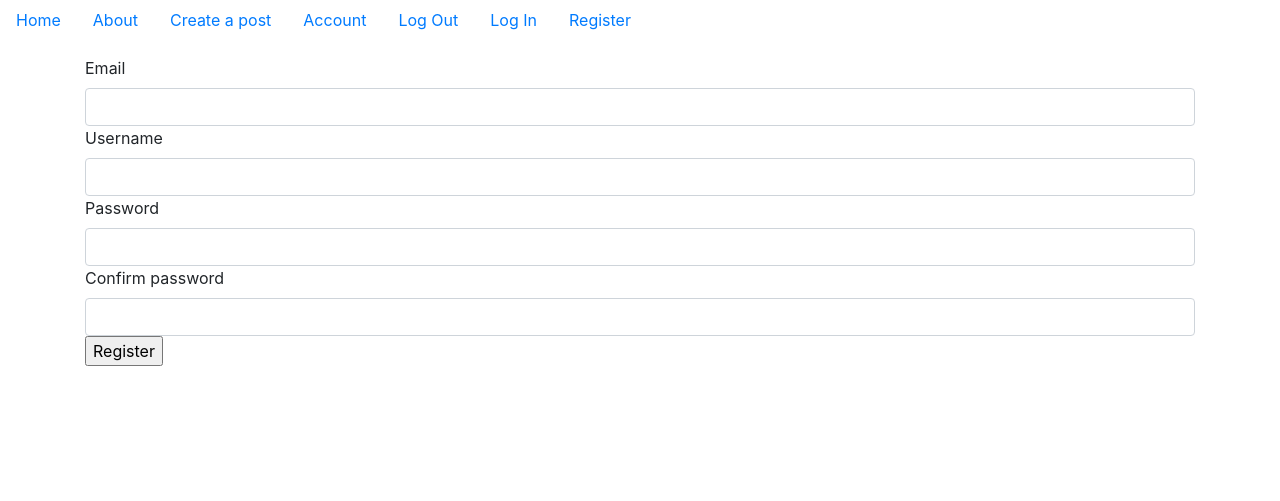
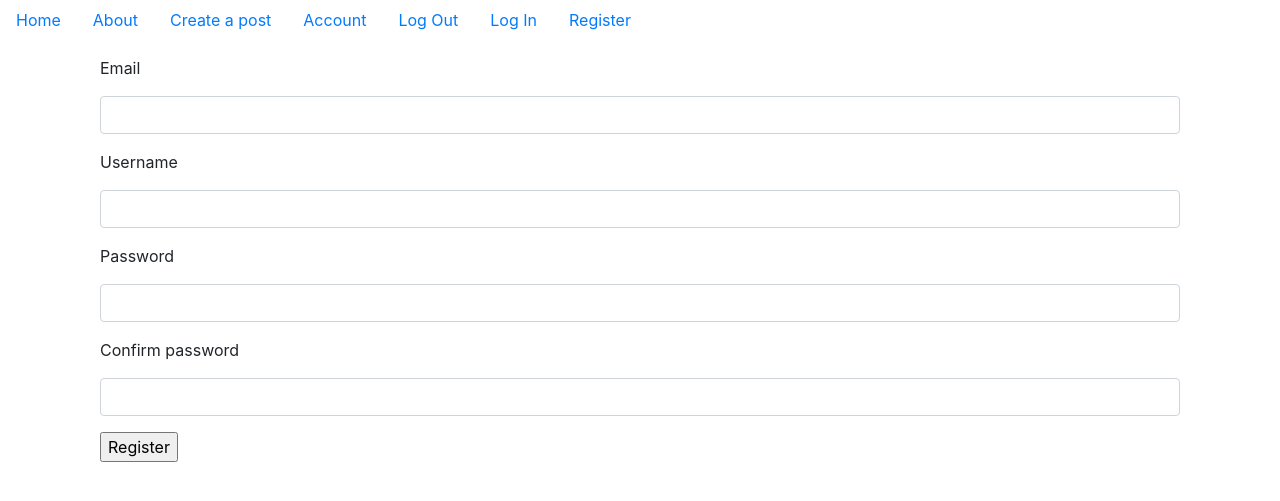
Before and after one commit to n-czekalska/fantasyBlog, a Flask app: page /register in a window 1280 px wide. Shown: the top 501 px of the page. Run offline with Flask 2, Linux system fonts and the light colour scheme; some libraries are stand-ins or nearby versions.

Commit message:
login and register html

```diff
--- a/fantasyBlog/__init__.py
+++ b/fantasyBlog/__init__.py
@@ -7,7 +7,7 @@ from flask_login import LoginManager
 
 
 app = Flask(__name__)
-
+app.config['SECRET_KEY'] = 'mysecret'
 ##db setup#############
 basedir = os.path.abspath(os.path.dirname(__file__))
 app.config['SQLALCHEMY_DATABASE_URI'] = 'sqlite:///'+os.path.join(basedir,'data.sqlite')
--- a/fantasyBlog/templates/base.html
+++ b/fantasyBlog/templates/base.html
@@ -30,7 +30,7 @@
                   <a href="#">Create a post</a>
               </li>
               <li class="nav-link">
-                  <a href="#">Account</a>
+                  <a href="{{url_for('users.account')}}">Account</a>
               </li>
               <li class="nav-link">
                   <a href="#">Log Out</a>
--- a/fantasyBlog/templates/register.html
+++ b/fantasyBlog/templates/register.html
@@ -6,19 +6,23 @@
         <div class="row form-group">
             {{form.hidden_tag()}}
         </div>
-        <div class="row">
-            {{form.email.label}}{{form.email(class="form-control")}}
+        <div class="form-group">
+            {{form.email.label(class="form-group")}}
+            {{form.email(class="form-control")}}
         </div>
-        <div class="row">
-            {{form.username.label}}{{form.username(class="form-control")}}
+        <div class="form-group">
+            {{form.username.label(class="form-group")}}
+            {{form.username(class="form-control")}}
         </div>
-        <div class="row">
-            {{form.password.label}}{{form.password(class="form-control")}}
+        <div class="form-group">
+            {{form.password.label(class="form-group")}}
+            {{form.password(class="form-control")}}
         </div>
-        <div class="row">
-            {{form.confirm.label}}{{form.confirm(class="form-control")}}
+        <div class="form-group">
+            {{form.confirm.label(class="form-group")}}
+            {{form.confirm(class="form-control")}}
         </div>
-        <div class="row">
+        <div class="form-group">
             {{form.submit()}}
         </div>
     </div>
--- a/fantasyBlog/users/views.py
+++ b/fantasyBlog/users/views.py
@@ -60,8 +60,8 @@ def account():
 
         if form.picture.data:
             username = current_user.username
-            pic = add_avatar(form.picture.data,username)
-            current_user.profile_image = pic
+            picture = add_avatar(form.picture.data,username)
+            current_user.avatar = picture
 
         current_user.username = form.username.data
         current_user.email = form.email.data
@@ -72,5 +72,5 @@ def account():
         form.username.data = current_user.username
         form.email.data = current_user.email
 
-    profile_image = url_for('static',filename='profile_pics/'+current_user.profile_image)
-    return render_template('account.html',profile_image=profile_image,form=form)
+    avatar = url_for('static',filename='avatars/'+current_user.avatar)
+    return render_template('account.html',avatar=avatar,form=form)
```
Also changed, not shown: fantasyBlog/templates/account.html (+7 -7 lines), fantasyBlog/templates/login.html (+11 -11 lines).
